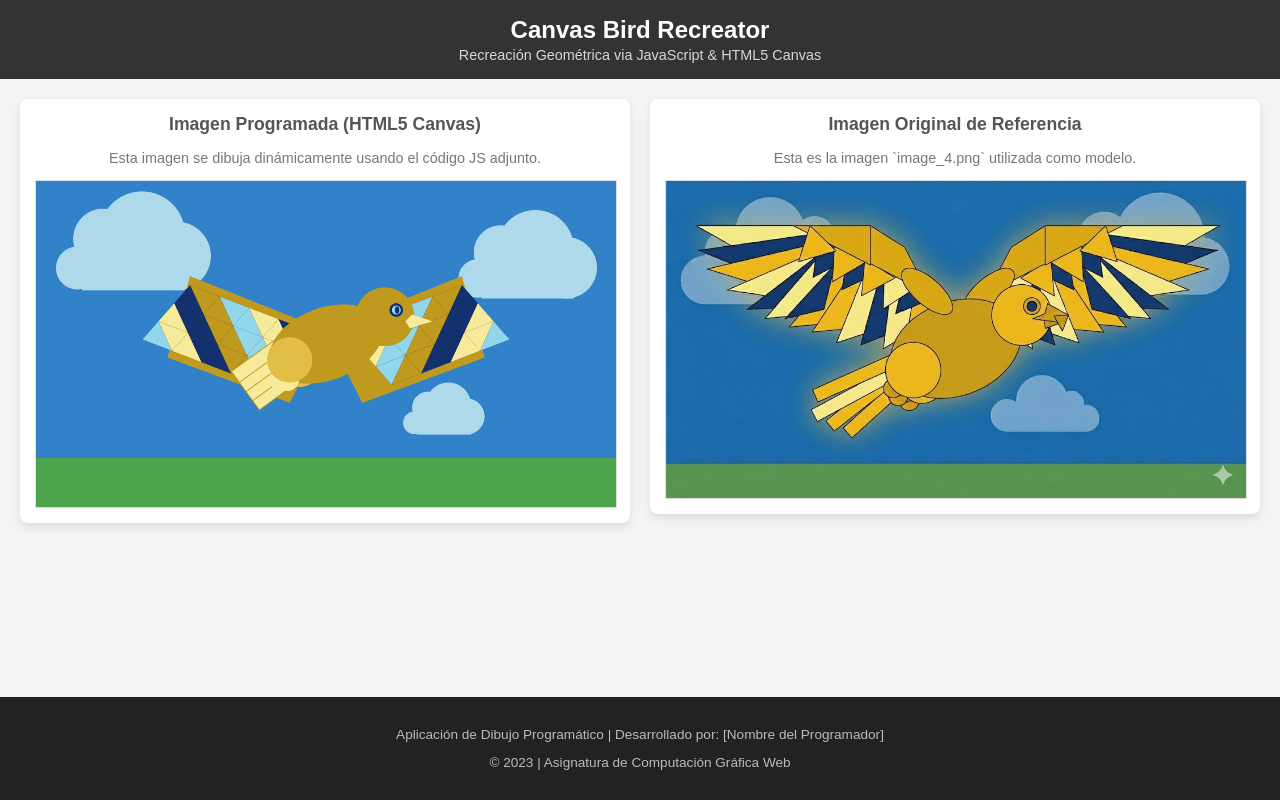
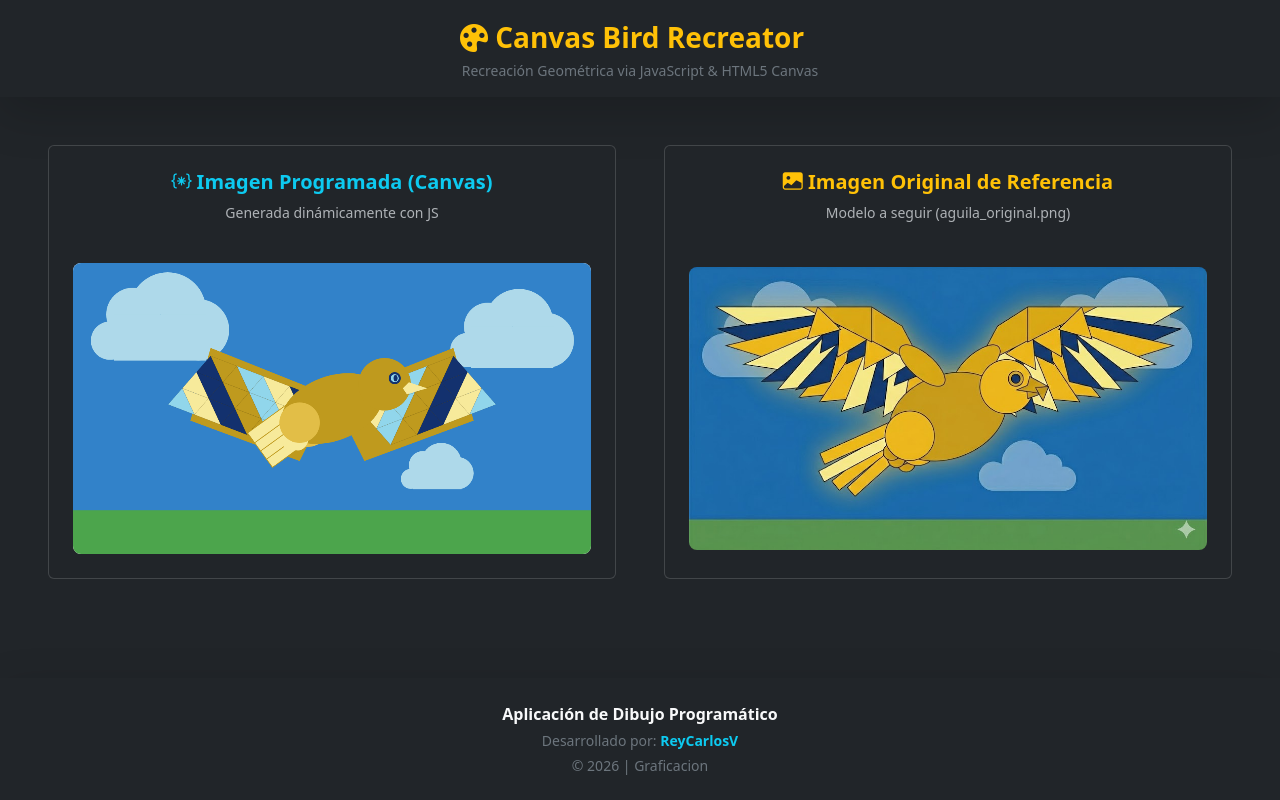
Before and after one commit to ReyCarlosV/examen-aguila, a plain HTML site: page index.html in a window 1280 px wide. Drawn offline with nearby package versions, Linux system fonts and the light colour scheme.

Commit message:
implementacion bootstrap

```diff
--- a/assets/css/styles.css
+++ b/assets/css/styles.css
@@ -1,70 +1,15 @@
-body {
-            font-family: Arial, sans-serif;
-            margin: 0;
-            padding: 0;
-            display: flex;
-            flex-direction: column;
-            min-height: 100vh;
-            background-color: #f4f4f4;
-        }
+/* * styles.css
+ * La mayoría de los estilos ahora son manejados por las clases utilitarias de Bootstrap 5.
+ * Aquí solo agregamos ajustes muy específicos si son necesarios.
+ */
 
-        /* Navbar styles */
-        nav {
-            background-color: #333;
-            color: white;
-            padding: 1rem;
-            text-align: center;
-        }
-        nav h1 { margin: 0; font-size: 1.5rem; }
-        nav p { margin: 0.2rem 0 0; font-size: 0.9rem; opacity: 0.8; }
+canvas {
+    /* Mantiene la proporción correcta del dibujo sin importar el tamaño de la pantalla */
+    object-fit: contain;
+    max-height: 60vh;
+}
 
-        /* Main application container */
-        .main-container {
-            display: flex;
-            flex-direction: row; /* Fuerza a que los hijos se pongan a los lados */
-            flex-wrap: nowrap;   /* Evita que se bajen si la pantalla es pequeña */
-            justify-content: center;
-            align-items: flex-start;
-            gap: 20px;           /* Espacio entre las dos imágenes */
-            padding: 20px;
-            width: 100%;
-            box-sizing: border-box;
-        }
-
-        /* Asegúrate de que cada sección ocupe el mismo espacio */
-        .canvas-section, .reference-section {
-            flex: 1;
-            min-width: 0; /* Evita que se desborden */
-            background-color: white;
-            padding: 15px;
-            border-radius: 8px;
-            box-shadow: 0 4px 8px rgba(0,0,0,0.1);
-            text-align: center;
-        }
-
-        /* Controla el tamaño de las imágenes para que no empujen a la otra */
-        #birdCanvas, .reference-section img {
-            max-width: 100%;
-            height: auto;
-            display: block;
-            margin: 0 auto;
-            border: 1px solid #ddd;
-        }
-
-        /* Specific section labels */
-        .section-label {
-            font-weight: bold;
-            color: #555;
-            margin-bottom: 10px;
-            font-size: 1.1rem;
-        }
-
-        /* Footer styles */
-        footer {
-            background-color: #222;
-            color: #bbb;
-            text-align: center;
-            padding: 1rem;
-            margin-top: auto;
-            font-size: 0.85rem;
-        }
+.reference-section img {
+    object-fit: contain;
+    max-height: 60vh;
+}
--- a/index.html
+++ b/index.html
@@ -1,39 +1,72 @@
 <!DOCTYPE html>
-<html lang="es">
+<html lang="es" data-bs-theme="dark">
 <head>
     <meta charset="UTF-8">
     <meta name="viewport" content="width=device-width, initial-scale=1.0">
-    <title>Geometric Bird Recreator - HTML Canvas</title>
+    <title>Geometric Bird Recreator</title>
+
+    <link href="https://fonts.googleapis.com/css2?family=Poppins:wght@300;400;600&display=swap" rel="stylesheet">
+
+    <link href="https://cdn.jsdelivr.net/npm/bootstrap@5.3.2/dist/css/bootstrap.min.css" rel="stylesheet">
+
+    <link rel="stylesheet" href="https://cdn.jsdelivr.net/npm/bootstrap-icons@1.11.1/font/bootstrap-icons.css">
+
     <link rel="stylesheet" href="assets/css/styles.css">
 </head>
-<body>
+<body class="d-flex flex-column min-vh-100">
 
-    <nav>
-        <h1>Canvas Bird Recreator</h1>
-        <p>Recreación Geométrica via JavaScript & HTML5 Canvas</p>
+    <nav class="navbar custom-navbar shadow-lg">
+        <div class="container-fluid justify-content-center text-center py-2">
+            <span class="navbar-brand mb-0 h1 fs-3 fw-bold text-warning">
+                <i class="bi bi-palette-fill"></i> Canvas Bird Recreator
+            </span>
+            <div class="w-100 text-secondary small">Recreación Geométrica via JavaScript & HTML5 Canvas</div>
+        </div>
     </nav>
 
-    <main class="main-container">
+    <main class="container-fluid my-5 flex-grow-1 px-md-5">
+        <div class="row g-5 align-items-stretch">
 
-        <section class="canvas-section">
-            <div class="section-label">Imagen Programada (HTML5 Canvas)</div>
-            <p style="font-size: 0.9rem; color: #777;">Esta imagen se dibuja dinámicamente usando el código JS adjunto.</p>
-            <canvas id="birdCanvas" width="1280" height="720"></canvas>
-        </section>
+            <div class="col-12 col-lg-6">
+                <div class="card h-100 custom-card">
+                    <div class="card-header border-0 bg-transparent pt-4 pb-0 text-center">
+                        <h5 class="card-title text-info fw-bold">
+                            <i class="bi bi-braces-asterisk"></i> Imagen Programada (Canvas)
+                        </h5>
+                        <p class="text-muted small">Generada dinámicamente con JS</p>
+                    </div>
+                    <div class="card-body d-flex align-items-center justify-content-center p-4">
+                        <canvas id="birdCanvas" width="1280" height="720" class="w-100 rounded-3 custom-media-shadow bg-white"></canvas>
+                    </div>
+                </div>
+            </div>
 
-        <section class="reference-section">
-            <div class="section-label">Imagen Original de Referencia</div>
-            <p style="font-size: 0.9rem; color: #777;">Esta es la imagen `image_4.png` utilizada como modelo.</p>
-            <img src="assets/img/aguila_original.png" alt="Geometric Bird Reference Image">
-        </section>
+            <div class="col-12 col-lg-6">
+                <div class="card h-100 custom-card">
+                    <div class="card-header border-0 bg-transparent pt-4 pb-0 text-center">
+                        <h5 class="card-title text-warning fw-bold">
+                            <i class="bi bi-image-fill"></i> Imagen Original de Referencia
+                        </h5>
+                        <p class="text-muted small">Modelo a seguir (aguila_original.png)</p>
+                    </div>
+                    <div class="card-body d-flex align-items-center justify-content-center p-4">
+                        <img src="assets/img/aguila_original.png" alt="Referencia Original" class="img-fluid rounded-3 custom-media-shadow bg-white">
+                    </div>
+                </div>
+            </div>
 
+        </div>
     </main>
 
-    <footer>
-        <p>Aplicación de Dibujo Programático | Desarrollado por: [Nombre del Programador]</p>
-        <p>© 2023 | Asignatura de Computación Gráfica Web</p>
+    <footer class="custom-footer text-center py-4 mt-auto shadow-lg">
+        <div class="container">
+            <p class="mb-1 fw-bold text-light">Aplicación de Dibujo Programático</p>
+            <p class="mb-1 text-secondary small">Desarrollado por: <span class="text-info fw-bold">ReyCarlosV</span></p>
+            <p class="mb-0 text-secondary small">© 2026 | Graficacion</p>
+        </div>
     </footer>
 
+    <script src="https://cdn.jsdelivr.net/npm/bootstrap@5.3.2/dist/js/bootstrap.bundle.min.js"></script>
     <script src="assets/js/main.js"></script>
 </body>
 </html>
```
